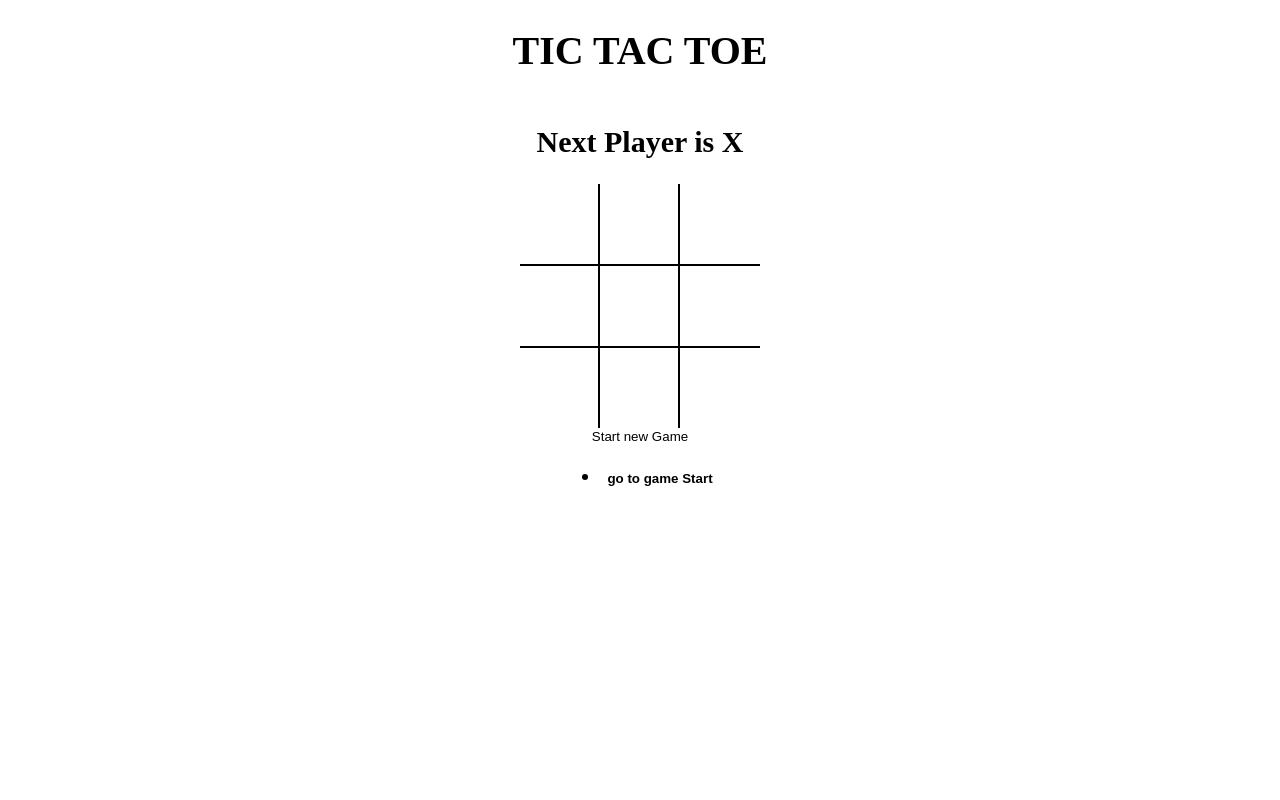
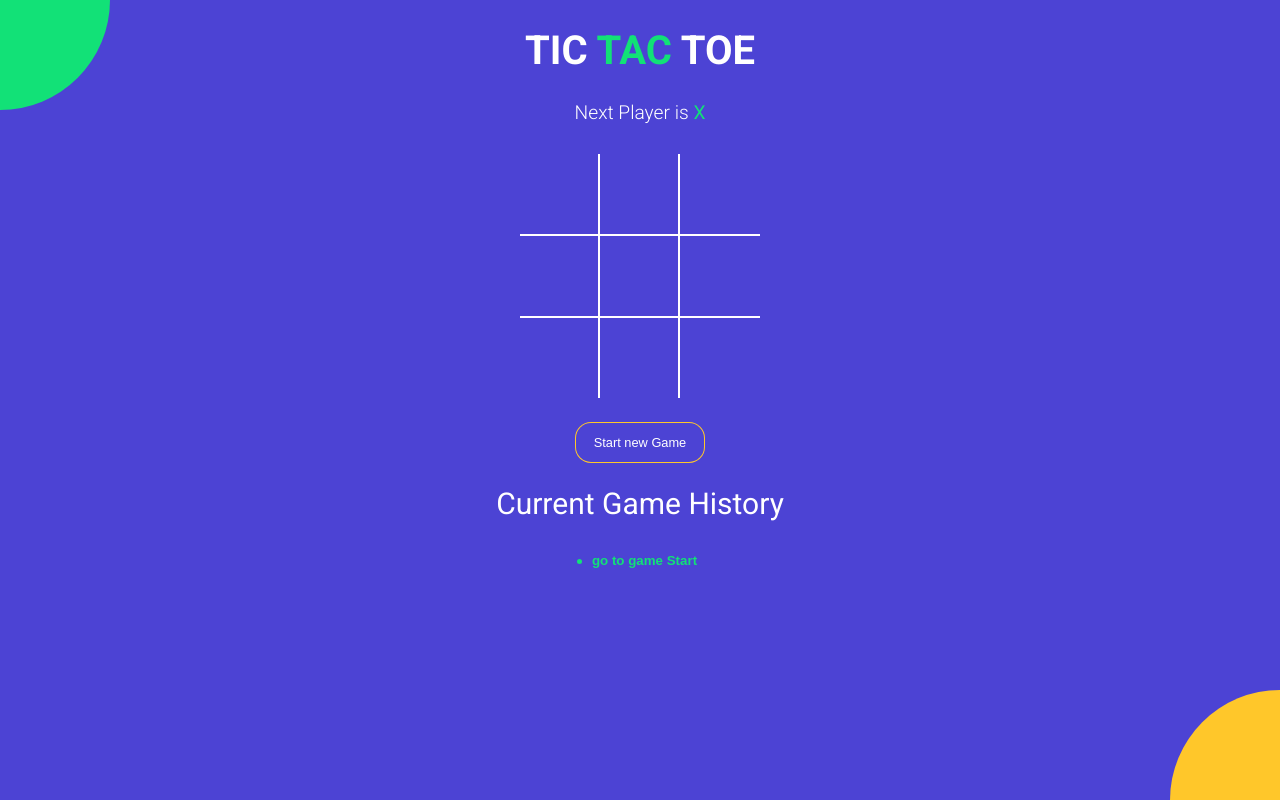
Before and after one commit to prashantmishra-ai/tictactoe, a React (Vite) app: page / in a window 1280 px wide. Built offline with nearby package versions, Linux system fonts and the light colour scheme.

Commit message:
Completed Project

```diff
--- a/index.html
+++ b/index.html
@@ -1,7 +1,14 @@
 <!DOCTYPE html>
 <html>
   <head>
-    <title>React Vite Micro App</title>
+    <meta charset="UTF-8" />
+    <meta http-equiv="X-UA-Compatible" content="ie=edge" />
+    <meta name="viewport" content="width=device-width, initial-scale=1.0" />
+    <link
+  href="https://fonts.googleapis.com/css?family=Roboto:300,400,700&display=swap"
+  rel="stylesheet"
+/>
+<title>TIC TAC TOE</title>
   </head>
   <body>
     <div id="root"></div>
--- a/src/App.jsx
+++ b/src/App.jsx
@@ -36,12 +36,14 @@
   }
   return(
   <div className="app">
-    <h1>TIC TAC TOE</h1>
+    <h1>TIC <span className="text-green">TAC</span> TOE</h1>
     {/* <h2>{message}</h2> */}
     <StatusMessage winner={winner} current={current}/>
     <Board board={current.board} handleSquareClick={handleSquareClick} winningSquares={winningSquares}/>
-    <button type="button" onClick={onNewGame}> Start new Game</button>
+    <button type="button" onClick={onNewGame} className={`btn-reset ${winner ? 'active' : ''}`}> Start new Game</button>
+    <h2 style={{fontWeight : 'normal'}}>Current Game History</h2>
     <History history={history} moveTo={moveTo} currentMove={currentMove}/>
+    <div className="bg-balls"></div>
   </div>)
 }
 
--- a/src/components/History.jsx
+++ b/src/components/History.jsx
@@ -2,20 +2,18 @@
 
 const History = ({history, moveTo, currentMove}) => {
   return (
-    <ul>
+    <div className='history-wrapper'>
+    <ul className='history'>
         {
             history.map((_, move)=>{
                 return (<li key={move}>
-                    <button type='button' style={
-                        {
-                            fontWeight : move === currentMove ? 'bold' : 'normal'
-                        }
-                    } onClick={()=>{
+                    <button type='button' className={`btn-move ${move === currentMove ? 'active' : ''}`} onClick={()=>{
                         moveTo(move)
                     }}>{move === 0 ? 'go to game Start' : `go to move #${move}`}</button></li>);
             })
         }
     </ul>
+    </div>
   )
 }
 
--- a/src/components/Square.jsx
+++ b/src/components/Square.jsx
@@ -3,9 +3,7 @@
 const Square = ({value, onClick, isWinningSquare}) => {
   return (
     <>
-      <button type='button' className='square' style={{
-        fontWeight : isWinningSquare ? 'bold': 'normal'
-      }} onClick={onClick}>{value}</button>
+      <button type='button' className={`square ${isWinningSquare?'winning':''} ${value==='X'?'text-green':'text-orange'}`} onClick={onClick}>{value}</button>
     </>
   )
 }
--- a/src/components/StatusMessage.jsx
+++ b/src/components/StatusMessage.jsx
@@ -3,11 +3,13 @@
 const StatusMessage = ({winner, current}) => {
     const noMovesLeft = current.board.every(el=>el !== null)
   return (
-    <h2>
-      {winner && `Winner is ${winner}`}
-    {!winner && !noMovesLeft && `Next Player is ${current.isNext ? 'X' : 'O'}`}
+    <div className='status-message'>
+      {winner && <>
+        Winner is <span className={winner === 'X' ? 'text-green' : 'text-orange'}>{winner}</span>
+      </>}
+    {!winner && !noMovesLeft && <> Next Player is <span className={current.isNext ? 'text-green' : 'text-orange'}>{current.isNext ? 'X' : 'O'}</span></>}
         {!winner && noMovesLeft && "The Game is Draw"}
-    </h2>
+    </div>
   )
 }
 
--- a/src/styles/root.scss
+++ b/src/styles/root.scss
@@ -1,4 +1,11 @@
+$green: #12e177;
+$orange: #ffc72a;
+$blue: #4c43d4;
+
 body {
+  font-family: 'Roboto', sans-serif;
+  background-color: $blue;
+  color: #fff;
   padding: 0;
   margin: 0;
 }
@@ -19,18 +26,83 @@
   align-items: center;
 }
 
+.text-green {
+  color: $green;
+}
+
+.text-orange {
+  color: $orange;
+}
+
+.history-wrapper {
+  width: 300px;
+  text-align: center;
+  margin-bottom: 20px;
+  .history {
+    display: inline-block;
+    padding: 0;
+    margin: 0;
+    li {
+      list-style: none;
+      text-align: left;
+      &:before {
+        content: '';
+        border-radius: 50%;
+        display: inline-block;
+        height: 5px;
+        width: 5px;
+        background-color: $green;
+        margin-right: 4px;
+        margin-bottom: 1px;
+      }
+
+      .btn-move {
+    	  color: #fff;
+        &.active {
+          font-weight: bold;
+          color: $green;
+        }
+      }
+    }
+  }
+}
+
+.status-message {
+	margin-bottom: 30px;
+	font-size: 1.2rem;
+	font-weight: lighter;
+	span {
+	  font-weight: normal;
+	}
+}
+
+.btn-reset {
+  font-size: 0.8rem;
+  color: #fff;
+  border-radius: 15px;
+  padding: 12px 18px;
+  margin-top: 25px;
+  transition: all 0.2s;
+  background-color: $blue;
+  box-shadow: 0px 0px 0px 1px $orange;
+  &.active {
+    background-color: $orange;
+    box-shadow: none;
+  }
+}
+
 .board {
   .board-row {
     display: flex;
     flex-direction: row;
-      border-bottom: 2px solid #000;
+    border-bottom: 2px solid #fff;
     &:last-child {
       border-bottom: none;
     }
     .square {
       width: 80px;
       height: 80px;
-        border-right: 2px solid #000;
+      border-right: 2px solid #fff;
       font-size: 2.5rem;
       padding: 0;
       overflow: hidden;
@@ -38,6 +110,63 @@
       &:last-child {
         border-right: none;
       }
+      &.winning {
+			  animation: scaleText 1.4s infinite;
+			  @keyframes scaleText {
+			    0% {
+			      transform: 2.5rem;
+			    }
+			    50% {
+			      font-size: 3.5rem;
+			    }
+			    100% {
+			      font-size: 2.5rem;
 			    }
 			  }
 			}
+    }
+  }
+}
+
+.bg-balls {
+  position: fixed;
+  top: 0;
+  left: 0;
+  right: 0;
+  bottom: 0;
+  min-width: 100%;
+  z-index: -1;
+
+  &:before,
+  &:after {
+    content: '';
+    position: absolute;
+    width: 150px;
+    height: 150px;
+    border-radius: 50%;
+  }
+
+  &:before {
+    background-color: $orange;
+    right: -75px;
+    bottom: -75px;
+    @media screen and (min-width: 476px) {
+      width: 220px;
+      height: 220px;
+      right: -110px;
+      bottom: -110px;
+    }
+  }
+
+  &:after {
+    background-color: $green;
+    top: -75px;
+    left: -75px;
+    @media screen and (min-width: 476px) {
+      width: 220px;
+      height: 220px;
+      top: -110px;
+      left: -110px;
+    }
+  }
+}
```
Lines whose indentation alone changed are shown as unchanged.
